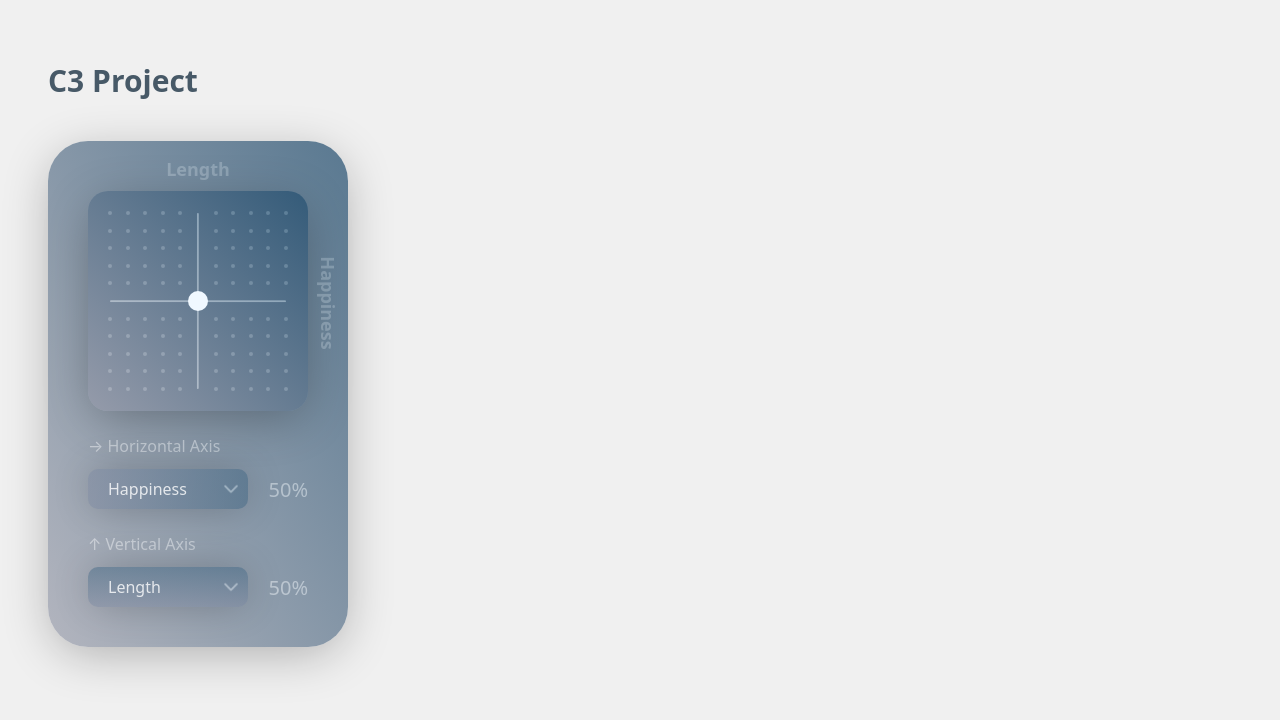
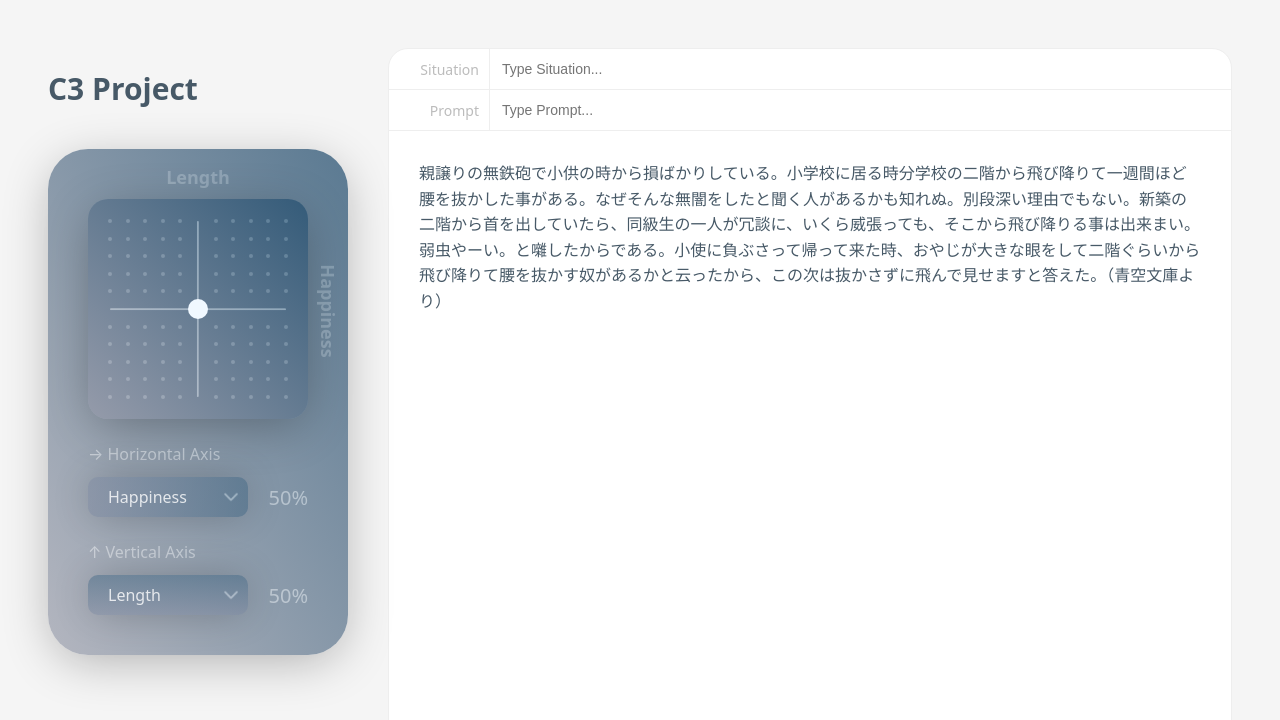
Before and after one commit to shmshmkch/C3-Project, a React (Vite) app: page / in a window 1280 px wide. Shown: the top 720 px of the page. Built offline with nearby package versions, Linux system fonts and the light colour scheme.

Commit message:
Add request()

```diff
--- a/src/App.css
+++ b/src/App.css
@@ -1,7 +1,13 @@
 body {
-  background-color: #F0F0F0;
+  background-color: rgb(245, 245, 245);
   color: #475967;
   font-family: system-ui, -apple-system, BlinkMacSystemFont, 'Segoe UI', Roboto, Oxygen, Ubuntu, Cantarell, 'Open Sans', 'Helvetica Neue', sans-serif;
+}
+
+#main_container {
+  display: flex;
+  height: 100vh;
+  gap: 40px;
 }
 
 #logo {
@@ -27,3 +33,54 @@ body {
   font-size: 50px;
   font-variant-numeric: tabular-nums;
 }
+
+#chat_pane {
+  /* height: 100vh; */
+  width: auto;
+  background-color: rgb(255, 255, 255);
+  flex-grow: 1;
+  margin: 40px 40px 40px 0px;
+  border-radius: 20px;
+  border: 1px solid #eee;
+  overflow: hidden;
+}
+
+.config_pane {
+  display: flex;
+  gap: 10px;
+  align-items: center;
+  border-bottom: 1px solid #eee;
+}
+
+.config_pane p {
+  color: #bcbcbc;
+  font-size: 14px;
+  margin: 0;
+  margin-left: 20px;
+  width: 70px;
+  text-align: right;
+}
+
+#prompt_area, #situation_area {
+  height: 40px;
+  display: flex;
+  flex: 1;
+  align-items: center;
+  border-left: 1px solid #eee;
+}
+
+#prompt_input, #situation_input {
+  flex: 1;
+  border: none;
+  font-size: 14px;
+  color: #475967;
+  margin-left: 10px;
+  margin-right: 20px;
+  outline: none;
+}
+
+p#output {
+  margin: 30px 30px;
+  font-size: 16px;
+  line-height: 1.6em;
+}
--- a/src/App.tsx
+++ b/src/App.tsx
@@ -1,31 +1,77 @@
-import { useState } from 'react';
+import { useEffect, useState } from 'react';
 import './App.css';
+import './assets/FormatSelectBox.css';
 import { FACTOR_TYPE } from './FACTOR_TYPE.ts';
 import CoordinateInput from './CoordinateInput';
 
 function App() {
 
     const [value, setValue] = useState({ x: 50, y: 50 });
+    const [situation, setSituation] = useState("")
+    const [prompt, setPrompt] = useState("")
+
+
     // const [currentFactors, setCurrentFactors] = useState({x: FACTOR_TYPE.HAPPINESS, y: FACTOR_TYPE.FRANKNESS})
     const [currentXFactor, setCurrentXFactor] = useState(FACTOR_TYPE.HAPPINESS)
     const [currentYFactor, setCurrentYFactor] = useState(FACTOR_TYPE.LENGTH)
 
+    // Requst when Enter key is pressed
+    const handleInputKeyDown = (e:
+    React.KeyboardEvent<HTMLInputElement>) => {
+        if (e.key !== "Enter") return;
+        e.preventDefault();
+        request()
+    }
+
+    useEffect(() => {
+        request()
+    },[currentXFactor, currentYFactor])
+
+    const request = () => {
+        if (situation != "" && prompt != "") {
+            console.log("x factor : " + currentXFactor + ", y factor : " + currentYFactor)
+            console.log("x value : " + value.x + ", y value : " + value.y)
+            console.log("Situation: " + situation)
+            console.log("Prompt: " + prompt)
+        }
+    }
+
+
     return (
-        <div>
-            <div id="logo">C3 Project</div>
-            <CoordinateInput value={value} setValue={setValue} currentXFactor={currentXFactor} currentYFactor={currentYFactor} setCurrentXFactor={setCurrentXFactor} setCurrentYFactor={setCurrentYFactor}/>
-            {/* <div id="value_area">
-                <div className='value_wrapper'>
-                    <div id="x_value_label" className='value_label'>{currentXFactor}</div>
-                    <div id="x_value" className='value'>{value.x}%</div>
+        <>
+            <div id="main_container">
+                <div id="left_pane">
+                    <div id="logo">C3 Project</div>
+                    <CoordinateInput value={value} setValue={setValue} currentXFactor={currentXFactor} currentYFactor={currentYFactor} setCurrentXFactor={setCurrentXFactor} setCurrentYFactor={setCurrentYFactor} request={request}/>
                 </div>
-                <div className='value_wrapper'>
-                    <div id="y_value_label" className='value_label'>{currentYFactor}</div>
-                    <div id="y_value" className='value'>{value.y}%</div>
+                <div id="chat_pane">
+                    <div id="situation_config" className='config_pane'>
+                        <p>Situation</p>
+                        {/* <div className="format_select_box">
+                            <select name="format">
+                                <option>E-Mail</option>
+                                <option>Letter</option>
+                                <option>Report</option>
+                                <option>Lyric</option>
+                            </select>
+                             <div className="format_select_box_arrow"></div>
+                        </div> */}
+                        <div id="situation_area">
+                            <input type="text" id="situation_input" placeholder='Type Situation...' onChange={(e) => setSituation(e.target.value)} onKeyDown={handleInputKeyDown}></input>
+                        </div>
+                    </div>
+                    <div id="prompt_config" className='config_pane'>
+                        <p>Prompt</p>
+                        <div id="prompt_area">
+                            <input type="text" id="prompt_input" placeholder='Type Prompt...' onChange={(e) => setPrompt(e.target.value)} onKeyDown={handleInputKeyDown}></input>
+                        </div>
+                    </div>
+                    <div>
+                        <p id="output">親譲りの無鉄砲で小供の時から損ばかりしている。小学校に居る時分学校の二階から飛び降りて一週間ほど腰を抜かした事がある。なぜそんな無闇をしたと聞く人があるかも知れぬ。別段深い理由でもない。新築の二階から首を出していたら、同級生の一人が冗談に、いくら威張っても、そこから飛び降りる事は出来まい。弱虫やーい。と囃したからである。小使に負ぶさって帰って来た時、おやじが大きな眼をして二階ぐらいから飛び降りて腰を抜かす奴があるかと云ったから、この次は抜かさずに飛んで見せますと答えた。（青空文庫より）</p>
+                    </div>
                 </div>
-            </div> */}
-            {/* <Message text="Hello React"></Message> */}
-        </div>
+            </div>
+        </>
     );
 }
 
--- a/src/CoordinateInput.tsx
+++ b/src/CoordinateInput.tsx
@@ -4,7 +4,7 @@ import Message from './Message';
 import axisImg from "./assets/axis.png"
 import { FACTOR_TYPE } from './FACTOR_TYPE.ts';
 import CoordinatePlane from './CoordinatePlane';
-import FactorSelectBox from './SelecBox';
+import FactorSelectBox from './FactorSelecBox.tsx';
 
 type ValueProps = {
   value: {x: number, y:number},
@@ -12,7 +12,8 @@ type ValueProps = {
   currentXFactor: string,
   currentYFactor: string,
   setCurrentXFactor: Function,
-  setCurrentYFactor: Function
+  setCurrentYFactor: Function,
+  request: Function
 };
 
 function CoordinateInput(props: ValueProps) {
@@ -34,6 +35,7 @@ function CoordinateInput(props: ValueProps) {
             const value = calculateValueFromCoordinate(e.clientX, e.clientY)
             props.setValue({x: value.x, y: 100 - value.y})
         }
+        // Do not select text during dragging
         document.onselectstart = () => {
             return false
         }
@@ -41,12 +43,12 @@ function CoordinateInput(props: ValueProps) {
 
     const handleMouseUp = () => {
         setIsDragging(false)
-        document.onselectstart = null
+        props.request()
     };
 
     const handleMouseLeave = () => {
         setIsDragging(false)
-        document.onselectstart = null
+        document.onselectstart = null // Allow text selection again
     }
 
     const calculateValueFromCoordinate = (x: number,y: number) => {
@@ -86,7 +88,6 @@ function CoordinateInput(props: ValueProps) {
             >
                 <CoordinatePlane/>
                 <div id="tracking_area"
-
                      ref={trackingAreaRef}>
                     <div
                         id="pointer"
@@ -104,12 +105,12 @@ function CoordinateInput(props: ValueProps) {
             <div id="select_area">
                 <p className="axis_text">→ Horizontal Axis</p>
                 <div className="factor_select_flex_container">
-                        <FactorSelectBox className='horizontal' currentFactor={props.currentXFactor} setCurrentFactor={props.setCurrentXFactor} unavailableFactor={props.currentYFactor}/>
+                        <FactorSelectBox className='horizontal' currentFactor={props.currentXFactor} setCurrentFactor={props.setCurrentXFactor} unavailableFactor={props.currentYFactor} request={props.request}/>
                         <p className="value_label">{props.value.x}%</p>
                 </div>
                 <p className="axis_text">↑ Vertical Axis</p>
                 <div className="factor_select_flex_container">
-                        <FactorSelectBox className="vertical" currentFactor={props.currentYFactor} setCurrentFactor={props.setCurrentYFactor} unavailableFactor={props.currentXFactor}/>
+                        <FactorSelectBox className="vertical" currentFactor={props.currentYFactor} setCurrentFactor={props.setCurrentYFactor} unavailableFactor={props.currentXFactor} request={props.request}/>
                         <p className="value_label">{props.value.y}%</p>
                 </div>
             </div>
--- a/src/SelecBox.tsx
+++ b/src/FactorSelecBox.tsx
@@ -2,7 +2,7 @@ import {useEffect, useRef} from 'react';
 import './assets/SelectBox.css';
 import { FACTOR_TYPE } from './FACTOR_TYPE.ts';
 
-function FactorSelectBox({className, currentFactor, setCurrentFactor, unavailableFactor}: {className?: string, currentFactor: string, setCurrentFactor: Function, unavailableFactor: string}) {
+function FactorSelectBox({className, currentFactor, setCurrentFactor, unavailableFactor, request}: {className?: string, currentFactor: string, setCurrentFactor: Function, unavailableFactor: string, request: Function}) {
 
     const selectRef = useRef<HTMLSelectElement>(null)
 
--- /dev/null
+++ b/src/assets/FormatSelectBox.css
@@ -0,0 +1,46 @@
+.format_select_box {
+  position: relative;
+  width: 80px;
+  height: 50px;
+  border-radius: 10px;
+  transition: .2s;
+  display: inline-block;
+}
+
+.format_select_box select {
+  display: block;
+  position: absolute;
+  left: 0;
+  top: 0;
+  width: 100%;
+  height: 100%;
+  box-sizing: border-box;
+  border-radius: 10px;
+  border: none;
+  background: transparent;
+  color: #475967;
+  font: inherit;
+  font-size: 14px;
+  line-height: 1.5;
+  outline: none;
+  appearance: none;
+  cursor: pointer;
+}
+
+.format_select_box select option {
+    font-weight: 500;
+}
+
+.format_select_box_arrow {
+  position: absolute;
+  right: 10px;
+  top: 0;
+  bottom: 0;
+  margin: auto;
+  height: 10px;
+  width: 10px;
+  background-image: url("./down_arrow_black.png");
+  opacity: .5;
+  background-size: contain;
+  pointer-events: none;
+}
```
Also changed, not shown: src/assets/down_arrow_black.png (added).
